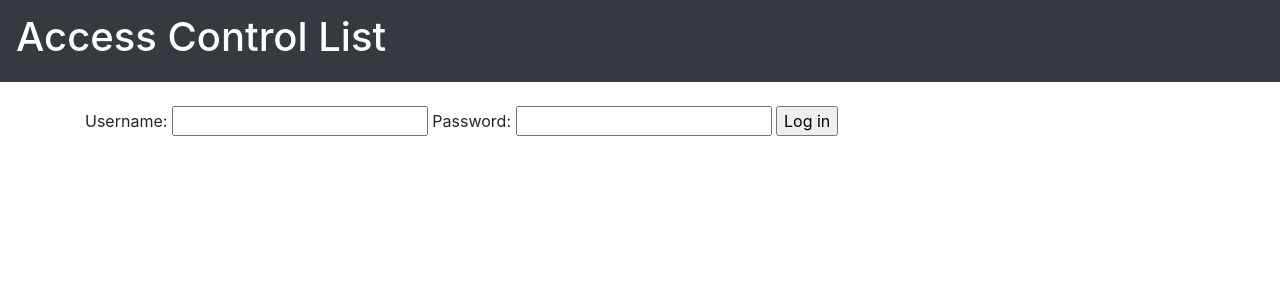
After one commit to josephsim/django-access-control-list, a Django app: page /login/ in a window 1280 px wide. The commit adds this page. Shown: the top 300 px of the page. Run offline with Django 3.2, Linux system fonts and the light colour scheme; some libraries are stand-ins or nearby versions.

Commit message:
Implemented LDAP authentication

```diff
--- a/AccessControlList/AccessControlList/urls.py
+++ b/AccessControlList/AccessControlList/urls.py
@@ -19,5 +19,6 @@ from django.urls import path, include
 urlpatterns = [
     path('', include('aclapp.urls')),
     path('aclapp/', include('aclapp.urls')),
+    path('login/', include('aclapp.urls')),
     path('admin/', admin.site.urls),
 ]
--- a/AccessControlList/aclapp/templates/index.html
+++ b/AccessControlList/aclapp/templates/index.html
@@ -195,9 +195,6 @@
     </table>
 {% include 'partials/footer.html' %}
 
-
-
-
 <script src="https://code.jquery.com/jquery-3.2.1.slim.min.js" integrity="sha384-KJ3o2DKtIkvYIK3UENzmM7KCkRr/rE9/Qpg6aAZGJwFDMVNA/GpGFF93hXpG5KkN" crossorigin="anonymous"></script>
 <script src="https://cdnjs.cloudflare.com/ajax/libs/popper.js/1.12.3/umd/popper.min.js" integrity="sha384-vFJXuSJphROIrBnz7yo7oB41mKfc8JzQZiCq4NCceLEaO4IHwicKwpJf9c9IpFgh" crossorigin="anonymous"></script>
 <script src="https://maxcdn.bootstrapcdn.com/bootstrap/4.0.0-beta.2/js/bootstrap.min.js" integrity="sha384-alpBpkh1PFOepccYVYDB4do5UnbKysX5WZXm3XxPqe5iKTfUKjNkCk9SaVuEZflJ" crossorigin="anonymous"></script>
--- /dev/null
+++ b/AccessControlList/aclapp/templates/login.html
@@ -0,0 +1,10 @@
+{% include 'partials/header.html' %}
+
+<form action="{% url 'aclapp:login_user' %}" method="POST">
+    {%csrf_token%}
+    Username: <input type="text" name="username"/>
+    Password: <input type="password" name="password" />
+    <input type="submit" name="submit" value="Log in" />
+</form>
+
+{% include 'partials/footer.html' %}
--- a/AccessControlList/aclapp/urls.py
+++ b/AccessControlList/aclapp/urls.py
@@ -6,4 +6,6 @@ urlpatterns = [
     path('', views.index, name='index'),
     path('aclapp/', views.index, name='index'),
     path('submit/', views.submit, name='submit'),
+    path('login/', views.login_page, name='login_page'),
+    path('login_user/', views.login_user, name='login_user'),
 ]
--- a/AccessControlList/aclapp/views.py
+++ b/AccessControlList/aclapp/views.py
@@ -3,6 +3,10 @@ from django.urls import reverse
 from django.http import HttpResponse, HttpResponseRedirect
 from django.template import loader
 from .models import UserDetail, AccessControl
+
+from django_auth_ldap.backend import LDAPBackend
+from django.contrib.auth.models import User
+from django.conf import settings
 
 # Display list of users and their details
 def index(request):
@@ -39,3 +43,44 @@ def submit(request):
         return redirect('/')
     else:
         return render(request, 'index.html')
+
+def login_page(request):
+    return render(request, 'login.html')
+
+def login_user(request):
+
+    #state = ""
+
+    username = settings.AUTH_LDAP_BIND_DN
+    password = settings.AUTH_LDAP_BIND_PASSWORD
+
+    if (request.method == 'POST'):
+        username = request.POST['username']
+        password = request.POST['password']
+
+        print(username)
+
+        auth = LDAPBackend()
+        user = auth.authenticate(request, username=username, password=password)
+
+        if user is not None:
+            print('user is authenticated')
+            return HttpResponse("User authenticated")
+        else:
+            print('User failed to authenticate')
+            return HttpResponse("User authentication failed")
+
+    """
+    try:
+        User = auth.authenticate(username=username,password=password)
+        if User is not None:
+            state = "Valid"
+
+        else:
+            state = "Invalid"
+
+    except:
+            state = "Error"
+
+    return HttpResponse(state)
+    """
```
Also changed, not shown: AccessControlList/AccessControlList/settings.py (+30 -0 lines), AccessControlList/assets/sql/access_control_list.sql (renamed from AccessControlList/sql/access_control_list.sql), 1 other file.
